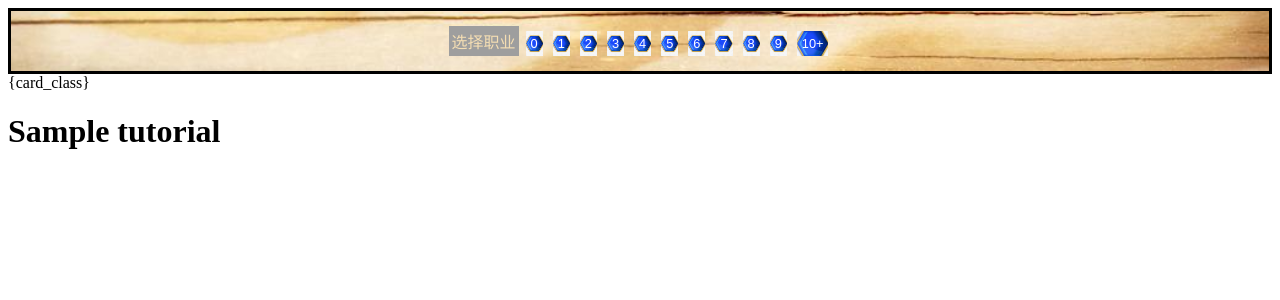
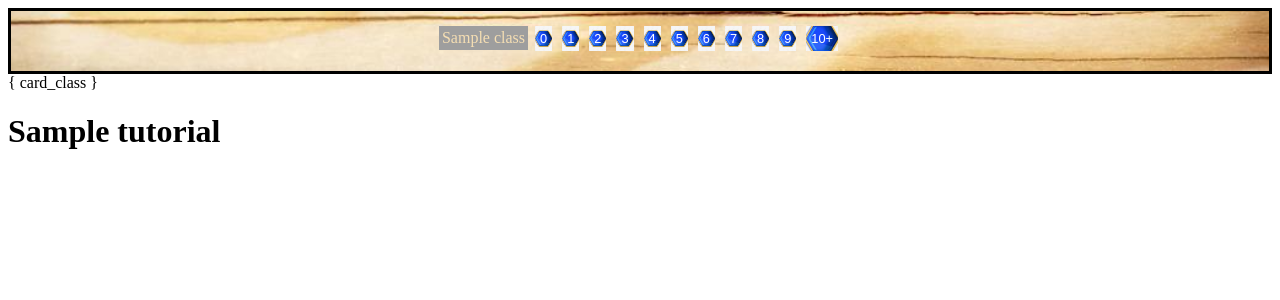
Before and after one commit to darkway-s/HearthStonePJ, a Django app: template templates/Hs/cards.html in a window 1280 px wide. Shown: the top 300 px of the page. Run offline with Django 3.2, Linux system fonts and the light colour scheme; the template is opened without the code that fills it: most values are stand-ins (such as "Sample title", 1, 10 or a date in 2020); grey boxes are pictures that could not be loaded.

Commit message:
cards.html linked

```diff
--- a/templates/Hs/cards.html
+++ b/templates/Hs/cards.html
@@ -10,7 +10,7 @@
 <body>
 	<div class="nav">
 		<span class="dropdown">
-			<a href="#">选择职业</a>
+			<a href="#">{{ class }}</a>
 			<span class="dropdown-content">
 				<p><a href="#">恶魔猎手</a></p>
 				<p><a href="#">德鲁伊</a></p>
@@ -26,8 +26,8 @@
 		</span>
 		</span>
 		<span>
-			<a class="crys" href="#">0</a>
-			<a class="crys" href="#">1</a>
+			<a class="crys" href="#?cost={{ cost }}">0</a>
+			<a class="crys" href="#?cost=1">1</a>
 			<a class="crys" href="#">2</a>
 			<a class="crys" href="#">3</a>
 			<a class="crys" href="#">4</a>
@@ -41,7 +41,7 @@
 	</div>
 	<div class="imglist">
 		<div class="imglist-title">
-			{card_class}
+			{ card_class }
 		</div>
 		<div class="imgllist-content">
 			<table>
```
Also changed, not shown: Hs/views.py (+29 -1 lines), db.sqlite3.
